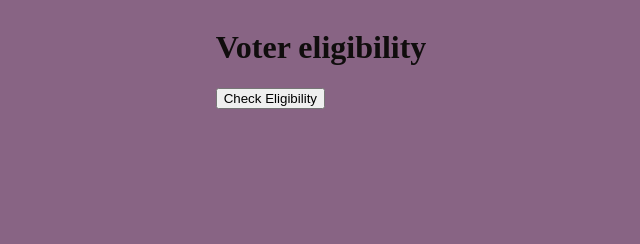
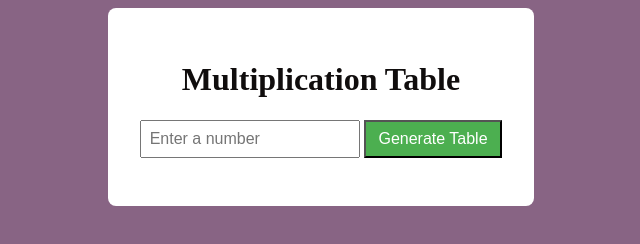
Before and after one commit to nishatmahzabin/Multiplication-table., a plain HTML site: page index.html in a window 1280 px wide. Shown: the whole page, without its empty margins (319-959 px from the left). Drawn offline with Linux system fonts and the light colour scheme.

Commit message:
Update index.html

```diff
--- a/index.html
+++ b/index.html
@@ -3,15 +3,16 @@
 <head>
     <meta charset="UTF-8">
     <meta name="viewport" content="width=device-width, initial-scale=1.0">
-    <title>Voter eligibility</title>
+    <title>Multiplication Table</title>
     <link rel="stylesheet" href="style.css">
 </head>
 <body>
-    <div class="application-wrapper">
-        <h1>Voter eligibility</h1>
-        <button id="assessBtn">Check Eligibility</button>
-        <p id="Result"></p>
+    <div class="container">
+        <h1>Multiplication Table</h1>
+        <input type="number" id="numberInput" placeholder="Enter a number">
+        <button id="generateBtn">Generate Table</button><br>
+        <div id="result"></div>
     </div>
     <script src="script.js"></script>
 </body>
-</html
+</html>
```
